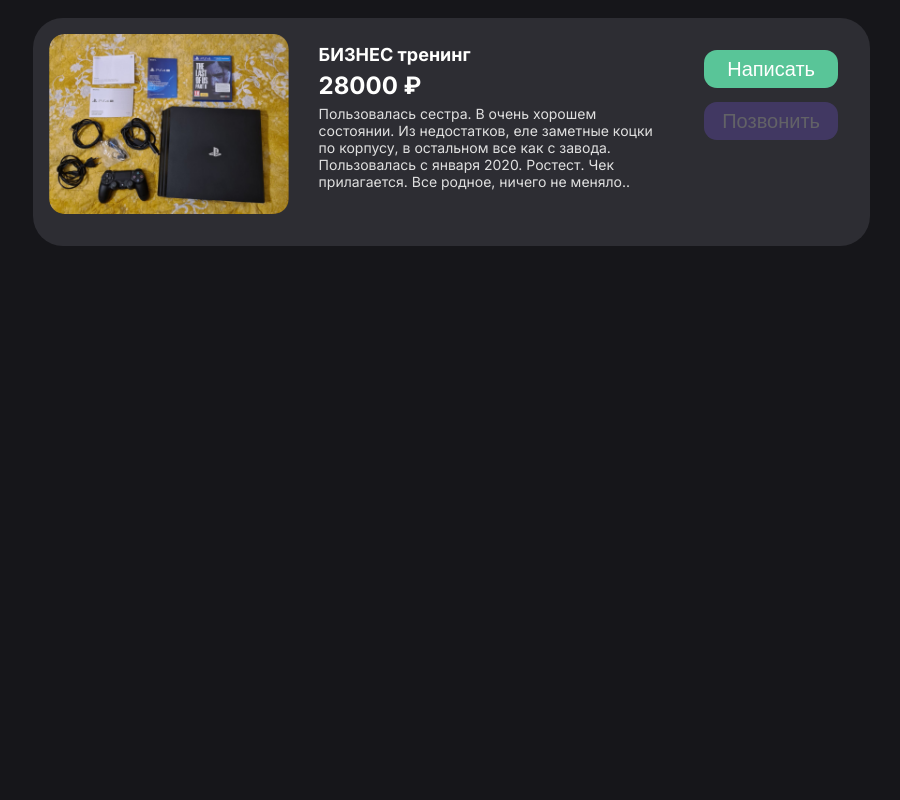
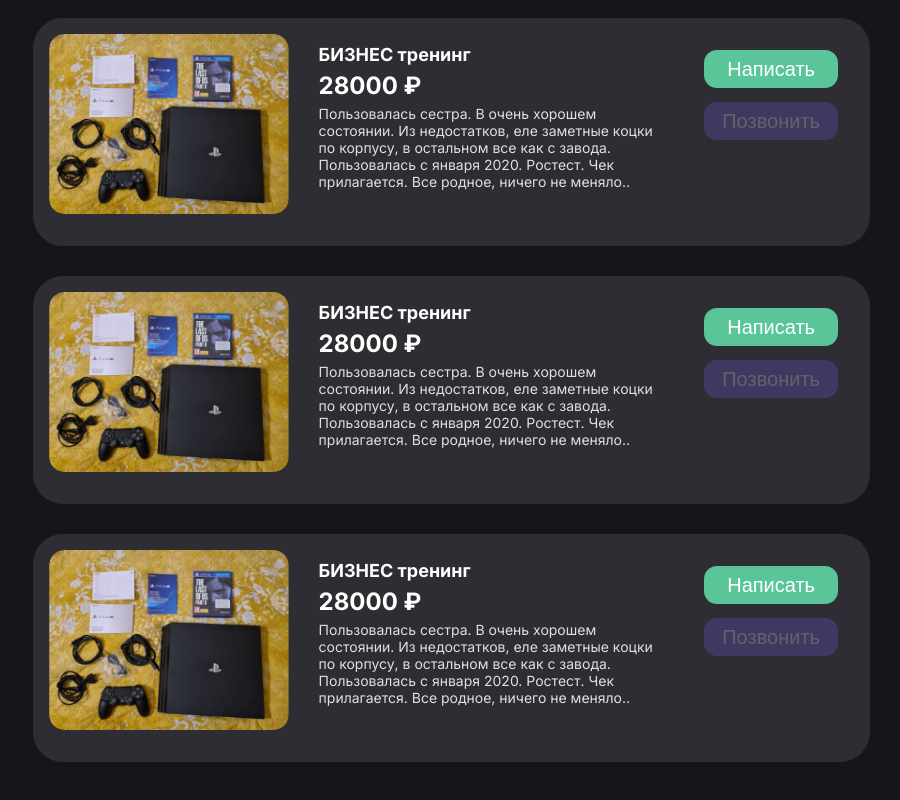
Before and after one commit to Web-studio-Team3/Frontend-team3, a React (Create React App) app: page /account/me/favorites in a window 1280 px wide. Shown: the part 1126-1926 px from the top of the page, without its empty margins (380-1280 px from the left). Before the commit the page ends 1502 px from the top, so only its background shows below. Built offline with nearby package versions, Linux system fonts and the light colour scheme.

Commit message:
added welcomeBlock and little update cetegory

```diff
--- a/src/components/ShopItem/ShopItem.module.scss
+++ b/src/components/ShopItem/ShopItem.module.scss
@@ -21,15 +21,17 @@
 	display: flex;
 	flex-direction: column;
 	gap: 17px;
-	width: min-content;
+	width: 30%;
+	min-width: 200px;
 	background-color: $grey;
 	color: $white;
 	border-radius: 30px;
 
 	img {
 		flex: none;
-		width: 250px;
-		height: 180px;
+		margin: 0 auto;
+		width: 95%;
+		height: 150px;
 	}
 }
 
--- a/src/components/ShopItemList/ShopItem.module.scss
+++ b/src/components/ShopItemList/ShopItem.module.scss
@@ -3,6 +3,8 @@
 	gap: 30px;
 	flex-direction: row;
 	flex-wrap: wrap;
+	justify-content: space-around;
+
 	display: flex;
 	border-top: 1px solid #72757e;
 }
--- /dev/null
+++ b/src/components/WelcomeBlock/WelcomeBlock.module.scss
@@ -0,0 +1,37 @@
+.wrapper {
+	width: 100%;
+	background: #2d2d33;
+	border-radius: 16px;
+	padding: 21px 12px 21px 28px;
+}
+
+.hidden {
+	display: none;
+}
+
+.content {
+	display: flex;
+	align-items: flex-start;
+	justify-content: space-between;
+	p {
+		max-width: 660px;
+		font-family: "Ubuntu";
+		font-style: normal;
+		font-weight: 400;
+		font-size: 18px;
+		color: #fffffe;
+		line-height: 133.9%;
+	}
+	a {
+		color: #2cb67d;
+		border-bottom: 2px solid #2cb67d;
+		text-decoration: none;
+	}
+}
+
+.buttonClose {
+	cursor: pointer;
+	background-color: inherit;
+	border: none;
+	display: flex;
+}
--- /dev/null
+++ b/src/components/WelcomeBlock/WelcomeBlock.props.ts
@@ -0,0 +1 @@
+export interface WelcomeBlockProps {}
--- /dev/null
+++ b/src/components/WelcomeBlock/index.ts
@@ -0,0 +1,2 @@
+export * from "./WelcomeBlock";
+export * from "./WelcomeBlock.props";
--- a/src/pages/market/Market.module.scss
+++ b/src/pages/market/Market.module.scss
@@ -10,7 +10,7 @@
 .body {
 }
 
-.mainContent {
+.content {
 	width: 100%;
 	align-items: flex-start;
 	display: flex;
@@ -24,3 +24,8 @@
 
 	width: 100%;
 }
+.mainContent {
+	display: flex;
+	flex-direction: column;
+	gap: 45px;
+}
--- a/src/pages/market/components/Items/Items.tsx
+++ b/src/pages/market/components/Items/Items.tsx
@@ -36,6 +36,7 @@ const ItemsBlock = styled.div`
 	gap: 30px;
 	flex-direction: row;
 	flex-wrap: wrap;
+	justify-content: space-between;
 	display: flex;
 	border-top: 1px solid #72757e;
 `;
--- a/src/pages/market/components/Items/marketItems.ts
+++ b/src/pages/market/components/Items/marketItems.ts
@@ -33,6 +33,22 @@ const MarketItems = [
 			"Пользовалась сестра. В очень хорошем состоянии. Из недостатков, еле заметные коцки по корпусу, в остальном все как с завода. Пользовалась с января 2020. Ростест. Чек прилагается. Все родное, ничего не меняло..",
 		phoneCall: false,
 	},
+	{
+		image: img,
+		title: "БИЗНЕС тренинг",
+		price: 28000,
+		information:
+			"Пользовалась сестра. В очень хорошем состоянии. Из недостатков, еле заметные коцки по корпусу, в остальном все как с завода. Пользовалась с января 2020. Ростест. Чек прилагается. Все родное, ничего не меняло..",
+		phoneCall: false,
+	},
+	{
+		image: img,
+		title: "БИЗНЕС тренинг",
+		price: 28000,
+		information:
+			"Пользовалась сестра. В очень хорошем состоянии. Из недостатков, еле заметные коцки по корпусу, в остальном все как с завода. Пользовалась с января 2020. Ростест. Чек прилагается. Все родное, ничего не меняло..",
+		phoneCall: false,
+	},
 ];
 
 export { MarketItems };
```
Also changed, not shown: src/components/WelcomeBlock/WelcomeBlock.tsx (added, +50 -0 lines), src/pages/market/Market.tsx (+6 -2 lines), src/pages/market/components/CategoryItem/CategoryItem.tsx (+8 -1 lines), src/pages/market/components/CategoryItem/Icons.tsx (+7 -7 lines). Lines whose indentation alone changed are shown as unchanged.
